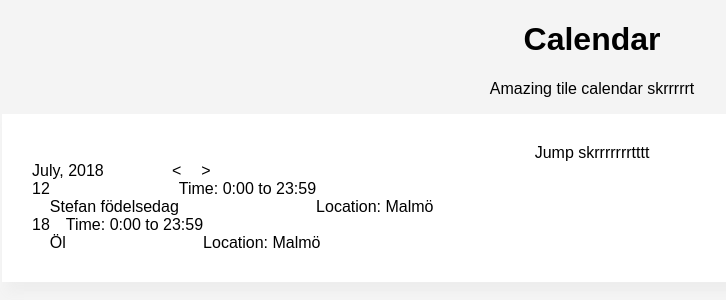
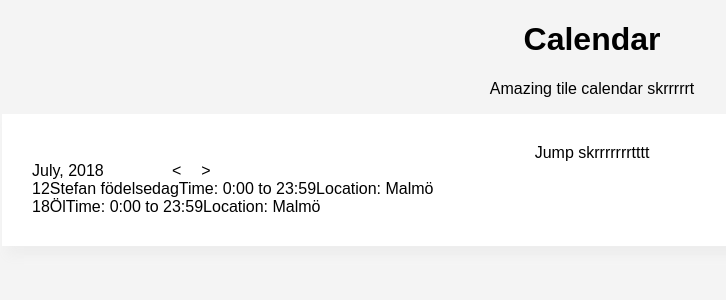
Before and after one commit to stefangeneralao/tile-calendar, a React (Create React App) app: page / in a window 1280 px wide. Shown: the top 300 px of the page, without its empty margins (48-774 px from the left). Built offline with nearby package versions, Linux system fonts and the light colour scheme.

Commit message:
Added div classes to DayTile

```diff
--- a/src/components/DayTile/index.js
+++ b/src/components/DayTile/index.js
@@ -19,7 +19,7 @@ class DayTile extends React.Component {
         } else {
             date = (
                 <div>
-                    {dateStart.getDate() + '-' + dateEnd.getDate()}
+                    {dateStart.getDate() + ' ' + monthNames[dateStart.getMonth()] + ' - ' + dateEnd.getDate() + ' ' + monthNames[dateEnd.getMonth()]}
                 </div>
             );
         }
@@ -42,10 +42,10 @@ class DayTile extends React.Component {
 
         return (
             <div className='DayTile'>
-            {date}<br/>
-            {title}<br/>
-            {time}<br/>
-            Location: {location}
+            <div className='DayTile__Date'>{date}</div>
+            <div className='DayTile__Title'>{title}</div>
+            <div className='DayTile__Time'>{time}</div>
+            <div className='DayTile__Location'>Location: {location}</div>
 
             </div>
         )
```
